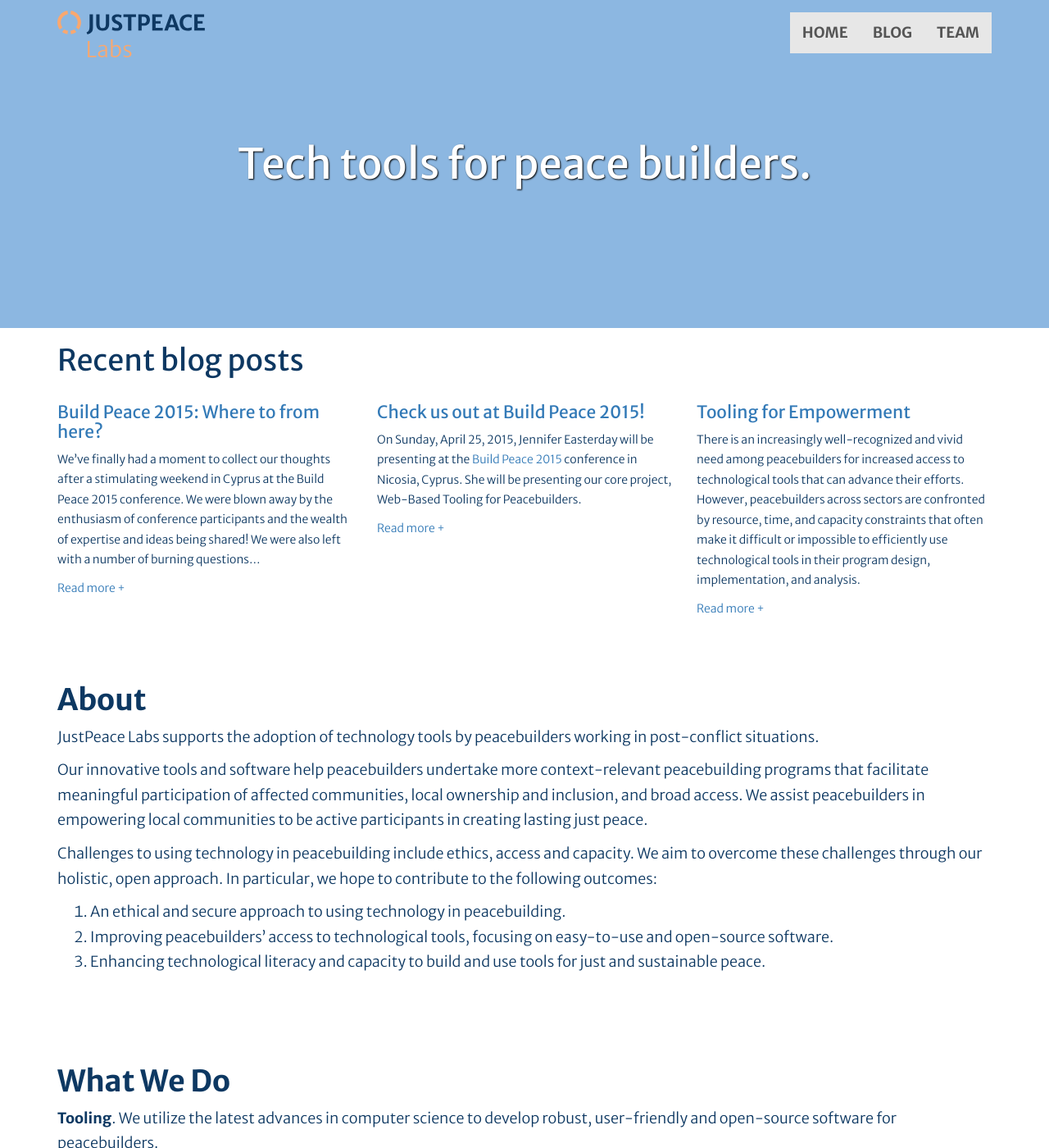
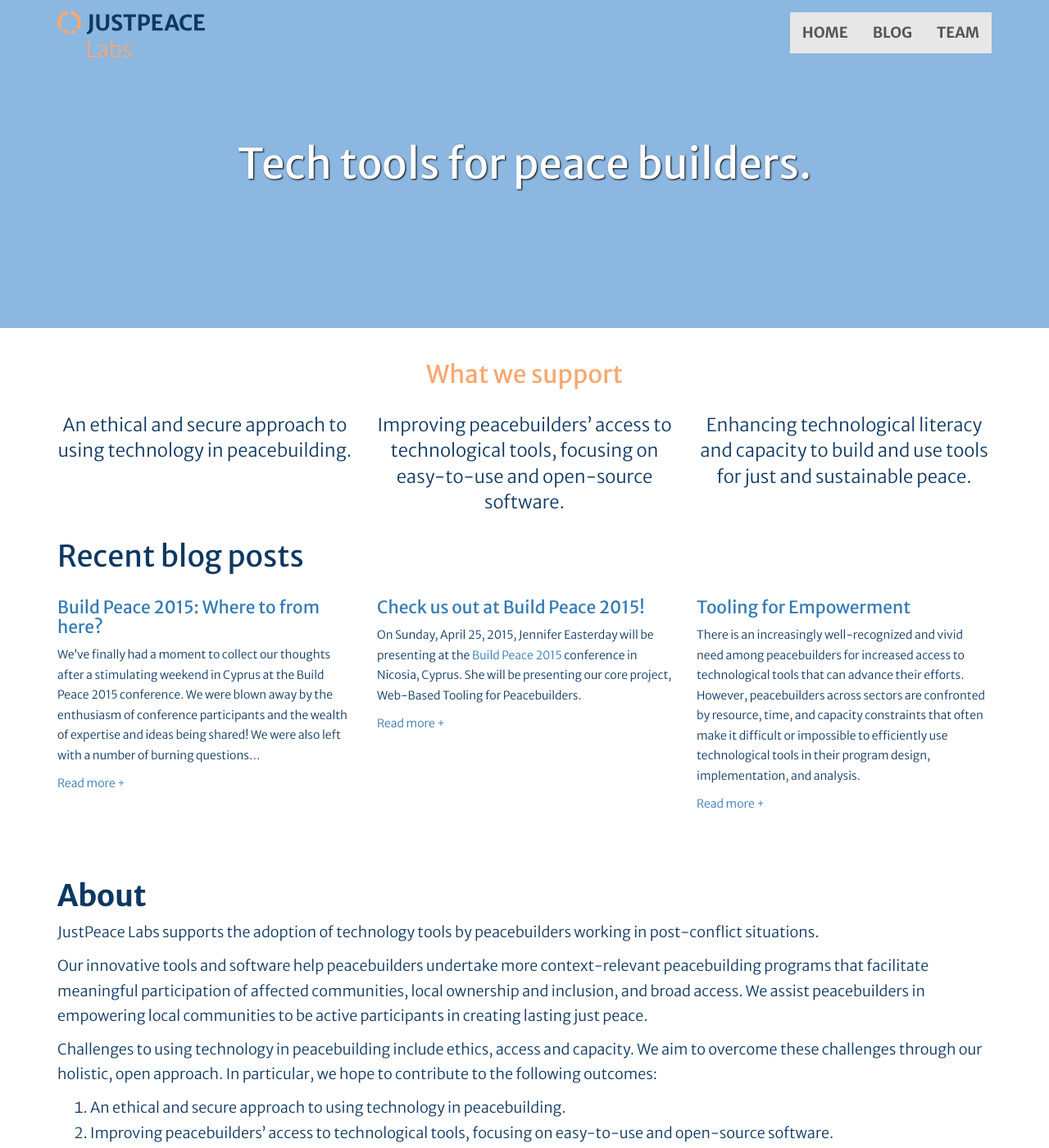
Before and after one commit to justpeacelabs/justpeacelabs.org, a Jekyll site: the page built from index.html, in a window 1280 px wide and 1400 px high. Shown: the whole window at 82% size. Built offline with Jekyll 4.4.1, drawn with Linux system fonts in a browser that asks for light colours.

Commit message:
Add missing library and improve "What we support" paragraph

```diff
--- a/_sass/justpeace.scss
+++ b/_sass/justpeace.scss
@@ -135,6 +135,10 @@ body {
   background-color: #eee;
 }
 
+.front_sections {
+  padding-top: 10px;
+  padding-bottom: 10px;
+}
 .front_sections article h1 {
   font-family: 'Merriweather Sans', sans-serif;
   font-weight: 700;
@@ -148,6 +152,25 @@ body {
   padding-top: 40px;
   padding-bottom: 40px;
 }
+
+.statements h1 {
+  text-align: center;
+  color: #F9A870;
+  padding-bottom: 20px;
+  padding-top: 20px;
+  font-weight: 400;
+  font-size: 3rem;
+}
+
+.statement {
+  font-weight: 300;
+  font-size: 2.2rem;
+  text-align: center;
+}
+.statement p {
+vertical-align: middle;
+}
+
 
 .excerpt {
   font-family: 'Merriweather Sans', sans-serif;
--- a/assets/main.js
+++ b/assets/main.js
@@ -4,7 +4,6 @@ var pattern = Trianglify({
   width: sh.offsetWidth,
   height: sh.offsetHeight,
   seed: 'JustPeaceLabs',
-  // x_colors: 'GnBu'
   x_colors: ['#FFFFFF', '#FFFFFF', '#27527C', '#FFC28A']
 });
 
--- a/index.html
+++ b/index.html
@@ -3,6 +3,23 @@ layout: default
 ---
 
 <div class="container">
+  <div class="statements">
+    <h1>What we support</h1>
+    <div class="row">
+      <div class="col-md-4 statement">
+        <p>An ethical and secure approach to using technology in peacebuilding.</p>
+      </div>
+      <div class="col-md-4 statement">
+        <p>Improving
+          peacebuilders’ access to technological tools, focusing on easy-to-use and
+          open-source software.</p>
+      </div>
+      <div class="col-md-4 statement">
+        <p>Enhancing technological literacy and capacity to build
+          and use tools for just and sustainable peace.</p>
+      </div>
+    </div>
+  </div>
   <h1>Recent blog posts</h1>
   <div class="row">
     {% for post in site.posts %}
@@ -20,8 +37,7 @@ layout: default
   </div>
 
 </div>
-<div class="container front_sections" style="padding-top: 10px;padding-bottom: 10px">
-
+<div class="container front_sections">
   <article class="prose-home">
     <h1>About</h1>
     <p>JustPeace Labs supports the adoption of technology tools by peacebuilders
```
Also changed, not shown: assets/bootstrap-without-jquery.min.js (added).
